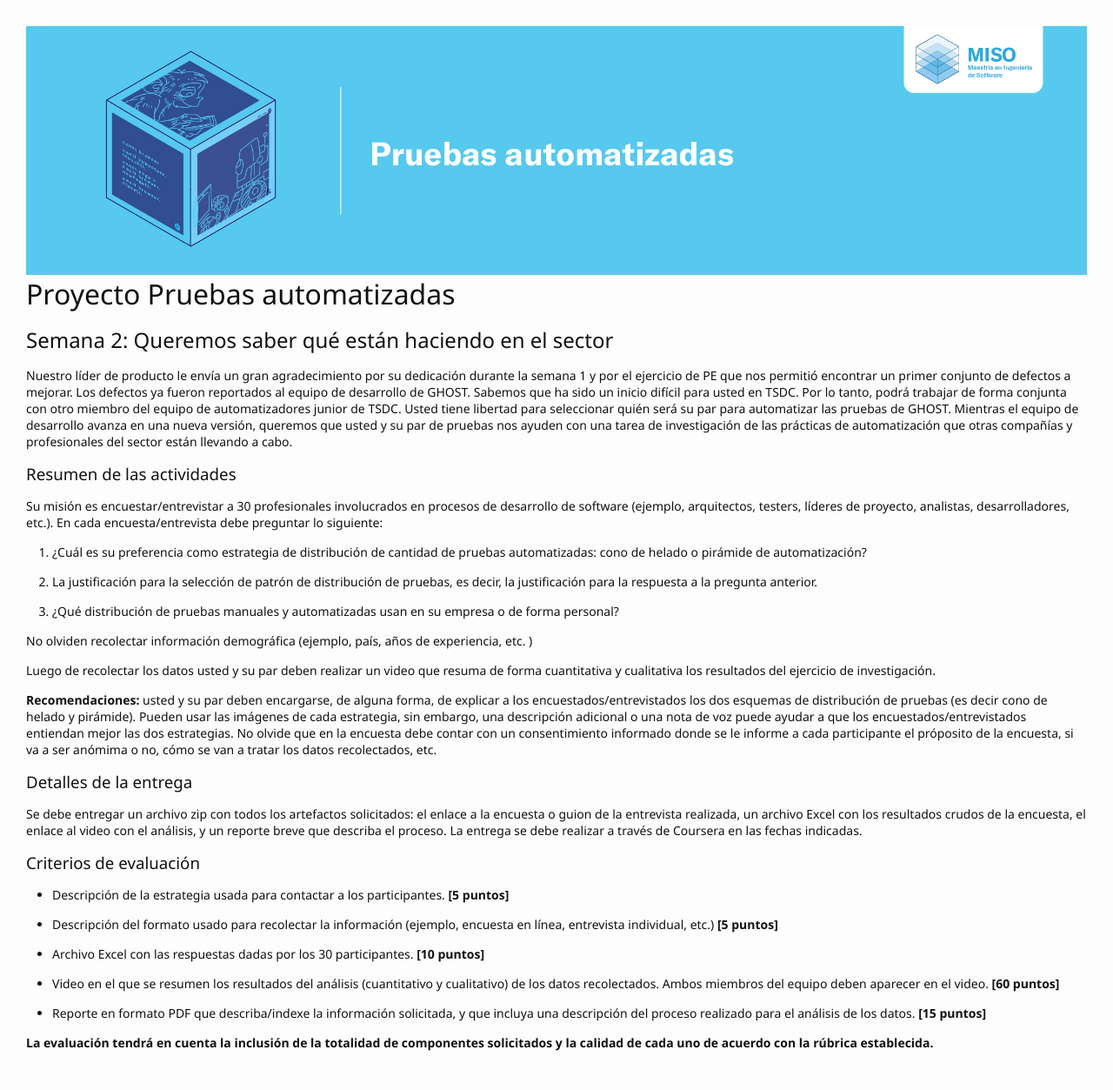
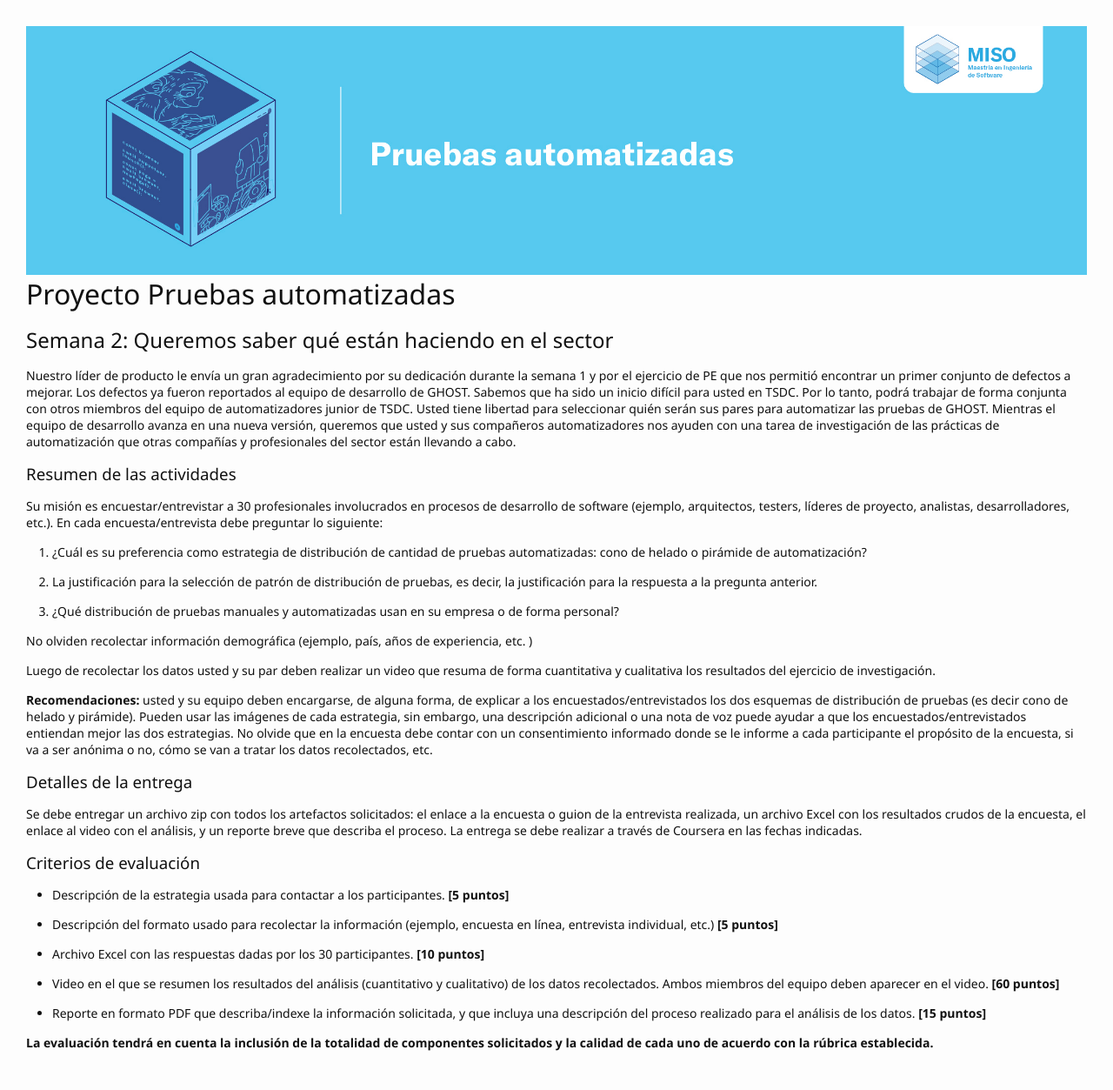
Before and after one commit to TiCSw/mt1_guias_pruebas, a Jekyll site: the page built from docs/semanas/semana2.md, in a window 1280 px wide. Shown: the whole page at 87% size. Built offline with Jekyll 4.4.1, drawn with Linux system fonts in a browser that asks for light colours; some web fonts are replaced; our own code applies the rules of GitHub Pages for plain Markdown files; comment, search, counter and statistics services are not loaded.

Commit message:
week 2 changes

```diff
--- a/docs/semanas/semana2.md
+++ b/docs/semanas/semana2.md
@@ -3,7 +3,7 @@
 
 ## Semana 2: Queremos saber qué están haciendo en el sector
 
-Nuestro líder de producto le envía un gran agradecimiento por su dedicación durante la semana 1 y por el ejercicio de PE que nos permitió encontrar un primer conjunto de defectos a mejorar. Los defectos ya fueron reportados al equipo de desarrollo de GHOST. Sabemos que ha sido un inicio difícil para usted en TSDC. Por lo tanto, podrá trabajar de forma conjunta con otro miembro del equipo de automatizadores junior de TSDC. Usted tiene libertad para seleccionar quién será su par para automatizar las pruebas de GHOST. Mientras el equipo de desarrollo avanza en una nueva versión, queremos que usted y su par de pruebas nos ayuden con una tarea de investigación de las prácticas de automatización que otras compañías y profesionales del sector están llevando a cabo.
+Nuestro líder de producto le envía un gran agradecimiento por su dedicación durante la semana 1 y por el ejercicio de PE que nos permitió encontrar un primer conjunto de defectos a mejorar. Los defectos ya fueron reportados al equipo de desarrollo de GHOST. Sabemos que ha sido un inicio difícil para usted en TSDC. Por lo tanto, podrá trabajar de forma conjunta con otros miembros del equipo de automatizadores junior de TSDC. Usted tiene libertad para seleccionar quién serán sus pares para automatizar las pruebas de GHOST. Mientras el equipo de desarrollo avanza en una nueva versión, queremos que usted y sus compañeros automatizadores nos ayuden con una tarea de investigación de las prácticas de automatización que otras compañías y profesionales del sector están llevando a cabo.
 
 ### Resumen de las actividades
 
@@ -22,7 +22,7 @@ Luego de recolectar los datos usted y su par deben realizar un video que resuma
 
 
 
-**Recomendaciones:** usted y su par deben encargarse, de alguna forma, de explicar a los encuestados/entrevistados los dos esquemas de distribución de pruebas (es decir cono de helado y pirámide). Pueden usar las imágenes de cada estrategia, sin embargo, una descripción adicional o una nota de voz puede ayudar a que los encuestados/entrevistados entiendan mejor las dos estrategias.  No olvide que en la encuesta debe contar con un consentimiento informado donde se le informe a cada participante el próposito de la encuesta, si va a ser anómima o no, cómo se van a tratar los datos recolectados, etc.
+**Recomendaciones:** usted y su equipo deben encargarse, de alguna forma, de explicar a los encuestados/entrevistados los dos esquemas de distribución de pruebas (es decir cono de helado y pirámide). Pueden usar las imágenes de cada estrategia, sin embargo, una descripción adicional o una nota de voz puede ayudar a que los encuestados/entrevistados entiendan mejor las dos estrategias.  No olvide que en la encuesta debe contar con un consentimiento informado donde se le informe a cada participante el propósito de la encuesta, si va a ser anónima o no, cómo se van a tratar los datos recolectados, etc.
 
 
 
```
